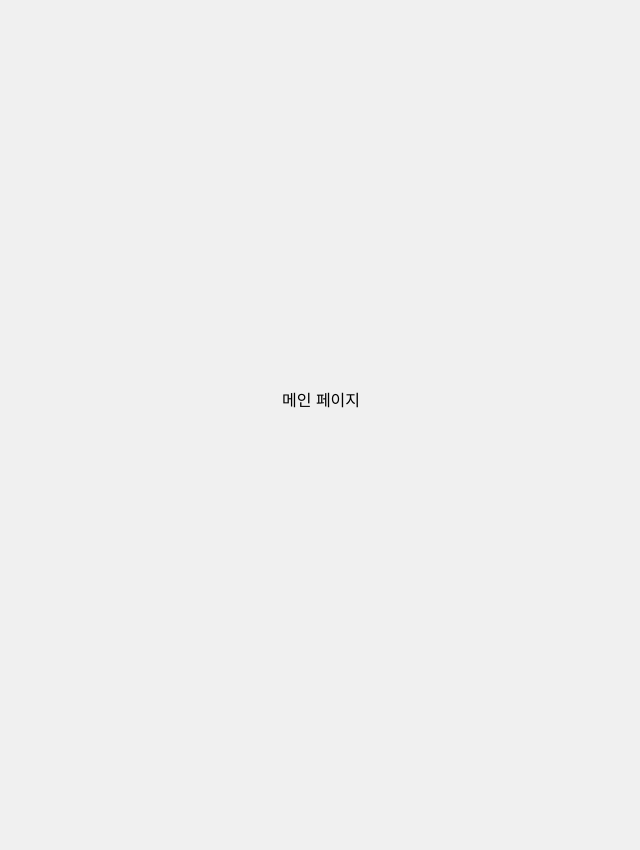
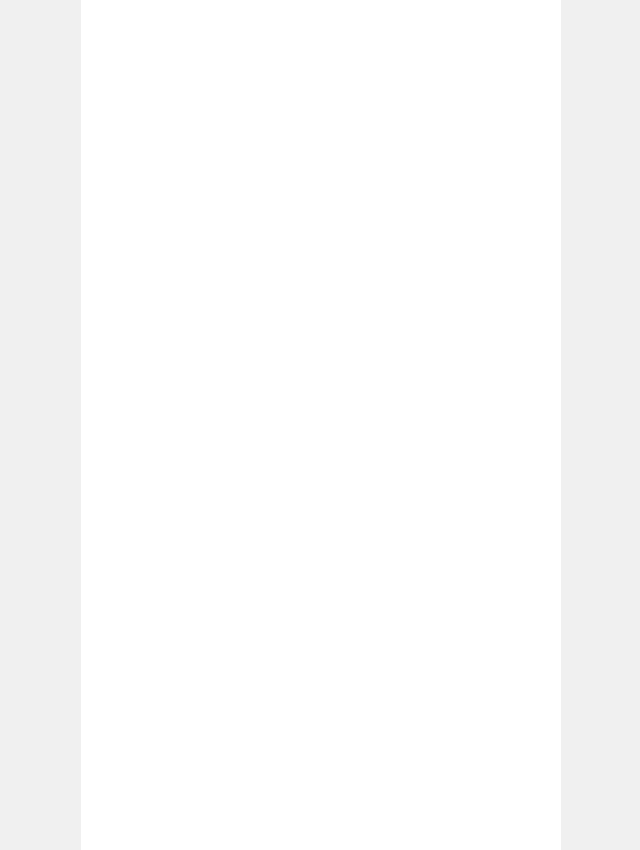
Before and after one commit to carumuch/carumuch-frontend, a Next.js app: page / in a window 1280 px wide. Shown: the whole page, without its empty margins (319-959 px from the left). Before the commit the page ends 800 px from the top, so only its background shows below. Built offline with nearby package versions, Linux system fonts and the light colour scheme.

Commit message:
#1 Chore: 글로벌 scss 수정

```diff
--- a/src/app/page.tsx
+++ b/src/app/page.tsx
@@ -2,8 +2,8 @@
 
 export default function Home() {
   return (
-    <main>
-      <div>메인 페이지</div>
-    </main>
+    <div className="container">
+      <div>하</div>
+    </div>
   );
 }
--- a/src/styles/globals.scss
+++ b/src/styles/globals.scss
@@ -11,12 +11,12 @@ body {
   display: flex;
   justify-content: center;
   align-items: center;
-  // min-height: 100vh;
-  height: 100vh;
+  height: 100%;
 }
 
 .container {
   background-color: white;
+  min-height: 900px;
   max-width: 100%;
   min-width: 480px;
 }
```
